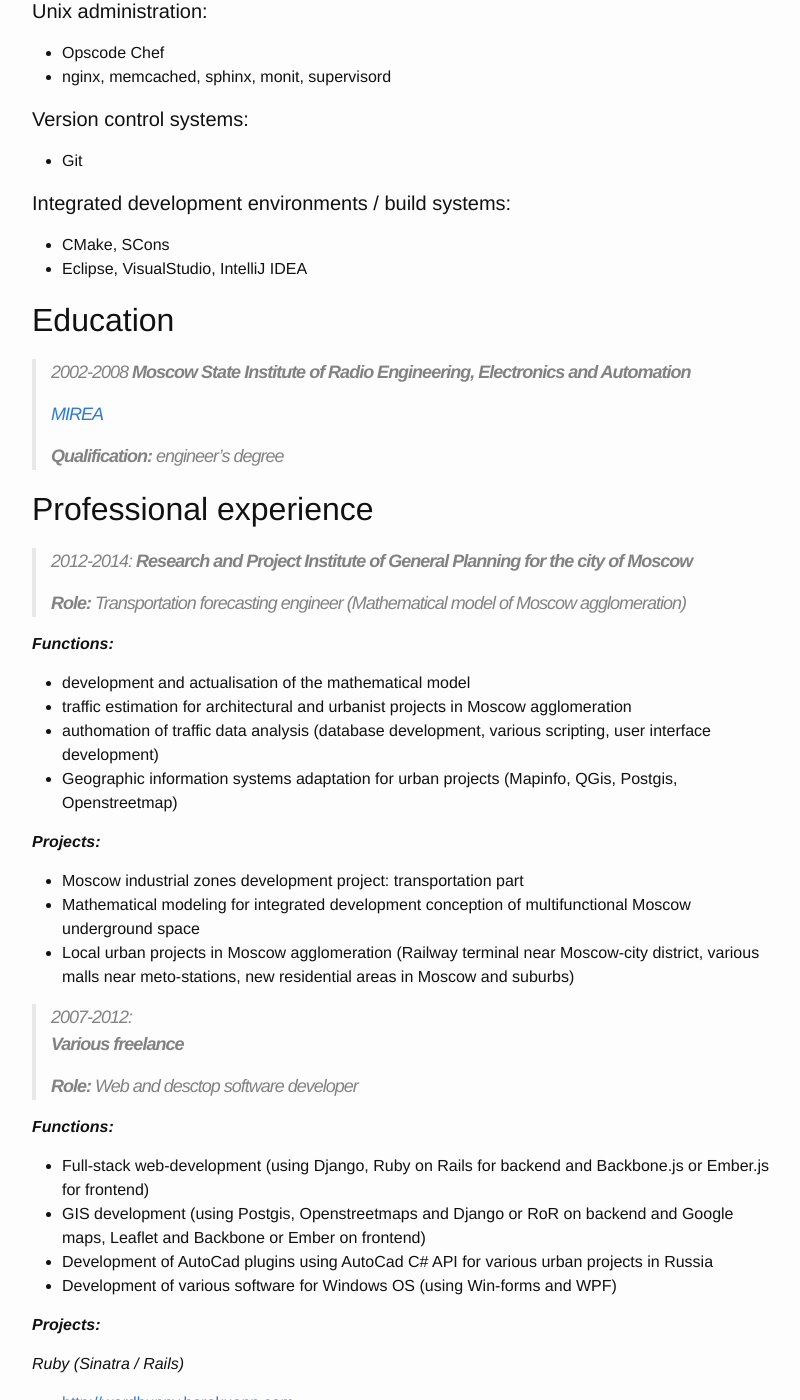
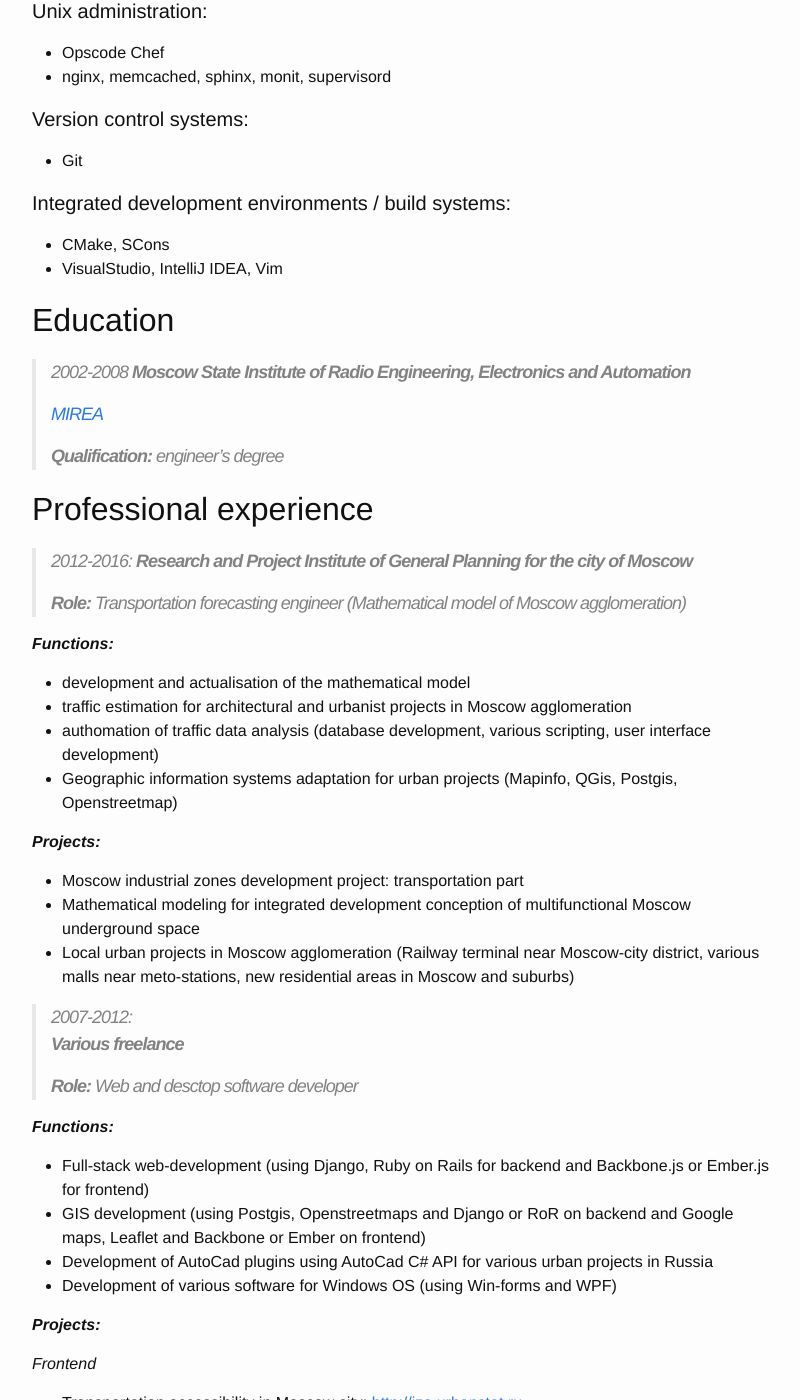
Before and after one commit to unpatioli/unpatioli.github.io, a Jekyll site: the page built from cv.md, in a window 1280 px wide and 1400 px high, scrolled down 1116 px. Shown: the whole window, without its empty margins (238-1038 px from the left). Built offline with Jekyll 4.4.1, drawn with Linux system fonts in a browser that asks for light colours; some of the changed text lies outside the part shown.

Commit message:
izo.urbanstat.ru project added

```diff
--- a/cv.md
+++ b/cv.md
@@ -60,7 +60,7 @@ permalink: /cv/
 #### Integrated development environments / build systems:
 
 - CMake, SCons
-- Eclipse, VisualStudio, IntelliJ IDEA
+- VisualStudio, IntelliJ IDEA, Vim
 
 ## Education
 
@@ -73,7 +73,7 @@ permalink: /cv/
 
 ## Professional experience
 
-> *2012-2014:*
+> *2012-2016:*
 > **Research and Project Institute of General Planning for the city of Moscow**
 >
 > ***Role:*** Transportation forecasting engineer (Mathematical model of Moscow agglomeration)
@@ -110,6 +110,10 @@ permalink: /cv/
 
 ***Projects:***
 
+*Frontend*
+
+- Transportation accessibility in Moscow city: [http://izo.urbanstat.ru](http://izo.urbanstat.ru)
+
 *Ruby (Sinatra / Rails)*
 
 - [http://wordbunny.herokuapp.com](http://wordbunny.herokuapp.com)
```
Also changed, not shown: other parts of cv.md (+1 -1 lines).
